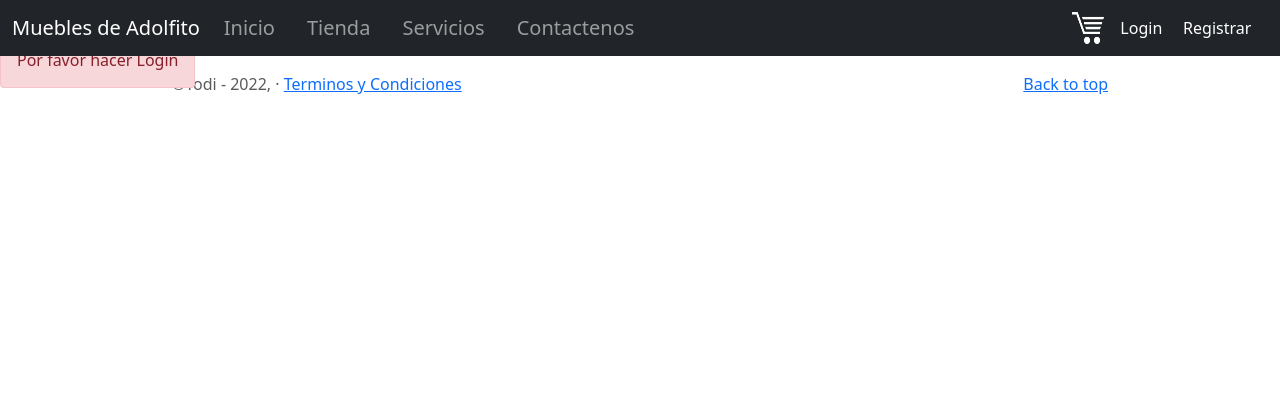
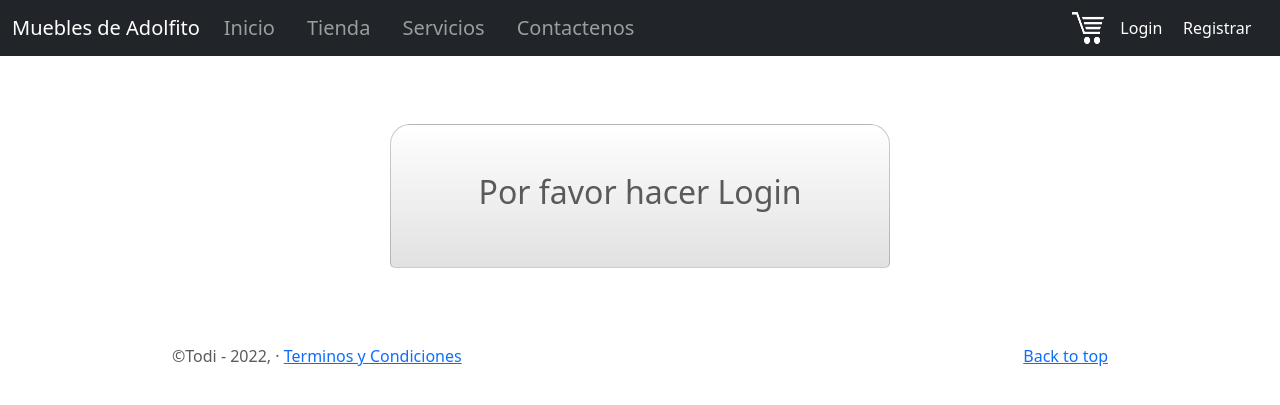
Before and after one commit to cristiantodi/myWeb, a Django app: template tienda/templates/carro/compra.html in a window 1280 px wide. Shown: the top 405 px of the page. Run offline with Django 4.2, Linux system fonts and the light colour scheme; the template is opened without the code that fills it, so the values that code supplies are empty; some libraries are stand-ins or nearby versions.

Commit message:
Organizando CSS pendiente HACER LOGIN

```diff
--- a/tienda/templates/carro/compra.html
+++ b/tienda/templates/carro/compra.html
@@ -13,10 +13,13 @@
       {% include "carro/widget.html" %}
 
     {% else %}
-
-     <di class="alert alert-danger text-center">
-        Por favor hacer Login
-     </di>
+      <div class=" py-5 modal-dialog border-radio">
+        <div class="modal-content border-radio color-registro">
+          <div class=" p-5 letra-login text-center">
+            <h2> Por favor hacer Login </h2>
+          </di>
+        </div>
+      </div>
 
     {% endif %}
 
```
Also changed, not shown: db.sqlite3.
